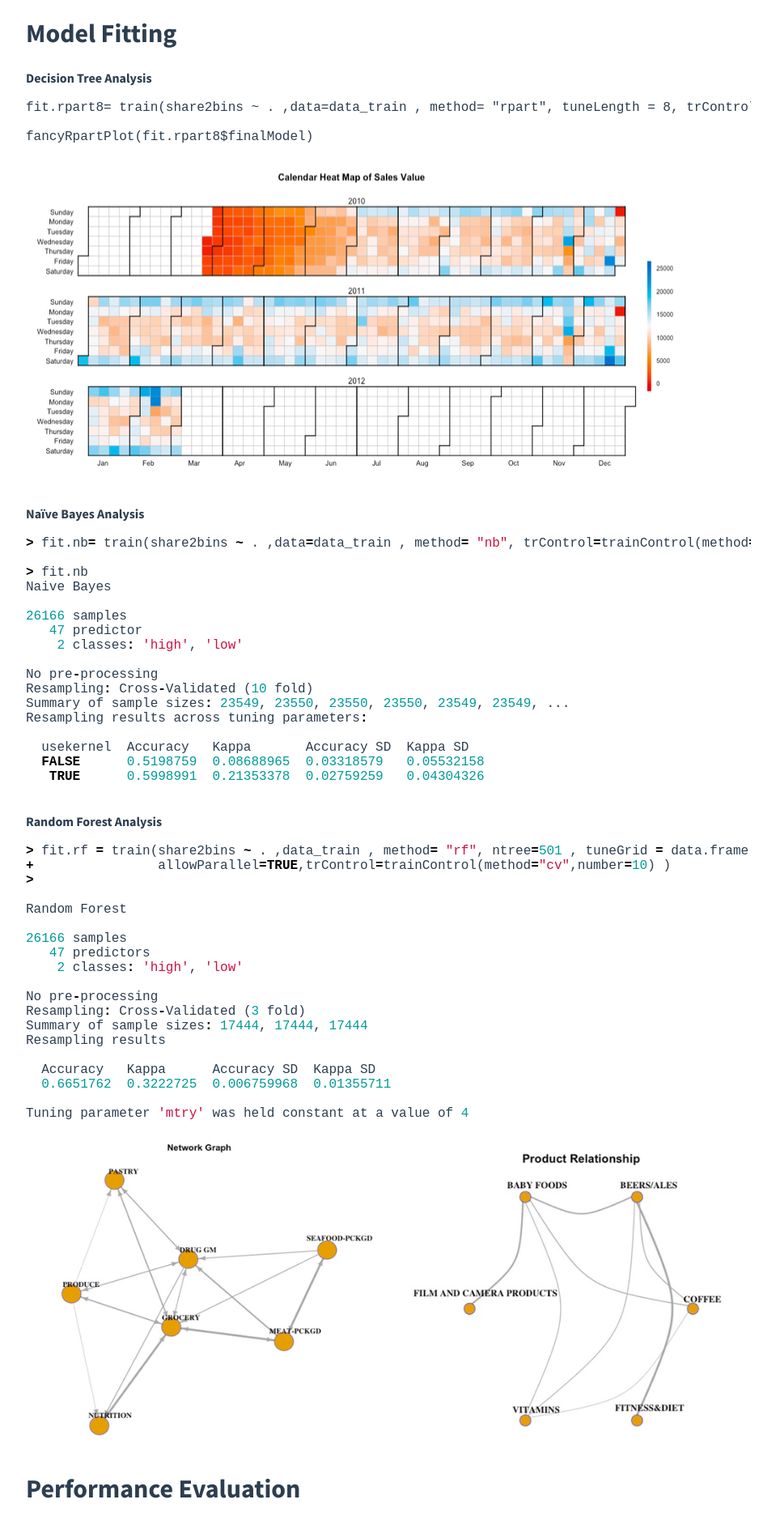
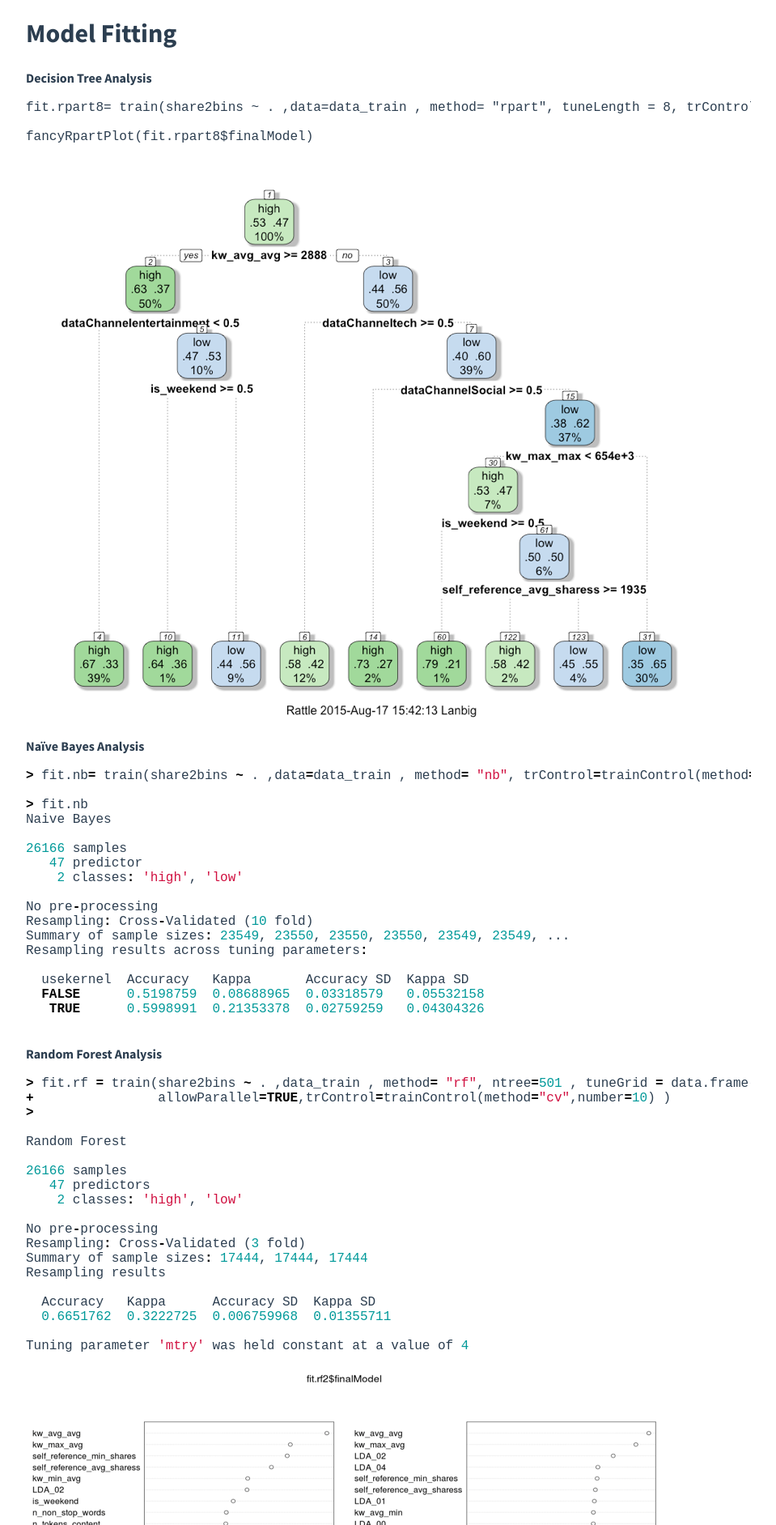
Before and after one commit to Lanbig/lanbig.github.io, a Jekyll site: the page built from _posts/2016-03-10-Predict-Online-News-Popularity.md, in a window 1280 px wide. Shown: the part 1589-3472 px from the top of the page at 81% size, without its empty margins (160-1119 px from the left). Built offline with Jekyll 4.4.1, drawn with Linux system fonts in a browser that asks for light colours; nearby versions of some CDN libraries.

Commit message:
fixed image link.

````diff
--- a/_posts/2016-03-10-Predict-Online-News-Popularity.md
+++ b/_posts/2016-03-10-Predict-Online-News-Popularity.md
@@ -68,7 +68,7 @@ fit.rpart8= train(share2bins ~ . ,data=data_train , method= "rpart", tuneLength
 
 fancyRpartPlot(fit.rpart8$finalModel)
 ```
-![Decision Tree](http://{{ site.url }}/img/content_images/viz1.png)
+![Decision Tree](http://{{ site.url }}/img/content_images/pvn1.png)
 
 
 **Naïve Bayes Analysis**
@@ -115,11 +115,11 @@ Resampling results
 
 Tuning parameter 'mtry' was held constant at a value of 4
 ```
-![Random Forest](http://{{ site.url }}/img/content_images/viz2.png)
+![Random Forest](http://{{ site.url }}/img/content_images/pvn2.png)
 
 
 
 ## Performance Evaluation
 As a result, Naïve Bayes does not work very well with the dataset. Decision tree is one the useful modeling technique since this technique is easy to interpret and understand the result. Moreover, random forest analysis is the best modeling technique with the dataset because it gets the highest accuracy in both training and testing dataset.
 
-![Performance comparision](http://{{ site.url }}/img/content_images/viz3.png)
+![Performance comparision](http://{{ site.url }}/img/content_images/pvn33.png)
````
